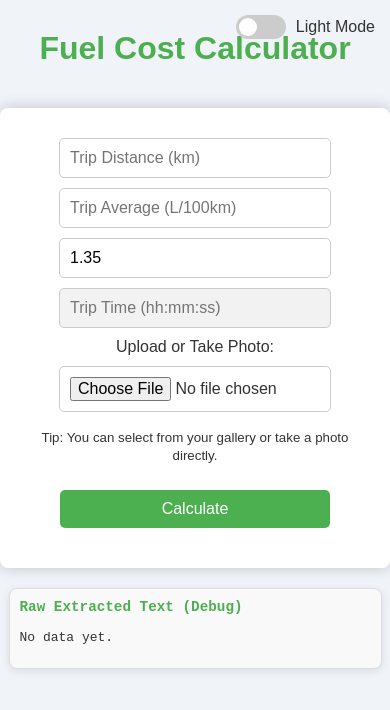
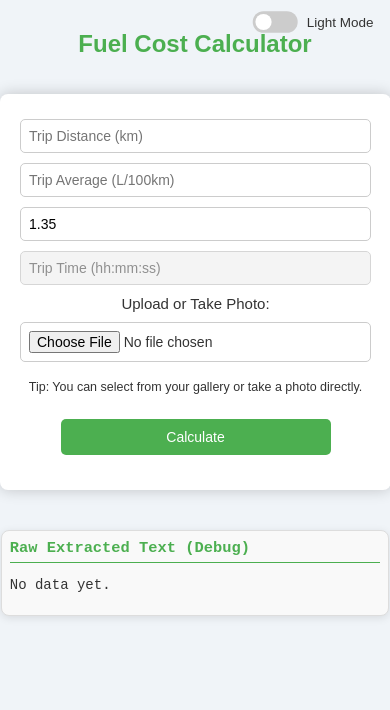
Before and after one commit to Yagnik-J-Donda/fuel-calculator, a plain HTML site: page index.html in a window 390 px wide. Drawn offline with Linux system fonts and the light colour scheme.

Commit message:
1. Responsive layout is added.

```diff
--- a/index.html
+++ b/index.html
@@ -6,6 +6,9 @@
     <title>Fuel Cost Calculator</title>
     <!-- Link to external CSS -->
     <link rel="stylesheet" href="style.css">
+
+    <!-- viewport-fit support for iPhones with notches -->
+    <meta name="viewport" content="width=device-width, initial-scale=1, viewport-fit=cover">
 </head>
 <body>
     <!-- Dark Mode Toggle -->
--- a/style.css
+++ b/style.css
@@ -23,13 +23,25 @@ h1 {
 }
 
 /* Main Container */
-.container {
+/* .container {
     background: white;
     padding: 20px 30px;
     border-radius: 8px;
     box-shadow: 0 0 15px rgba(0,0,0,0.2);
     margin-top: 20px;
     text-align: center;
+    transition: background 0.3s, color 0.3s;
+} */
+
+.container {
+    background: white;
+    padding: 20px 30px;
+    border-radius: 8px;
+    box-shadow: 0 0 15px rgba(0,0,0,0.2);
+    margin: 20px auto;
+    text-align: center;
+    width: 90%;
+    max-width: 500px; /* Limit width on large screens */
     transition: background 0.3s, color 0.3s;
 }
 
@@ -38,15 +50,18 @@ body.dark-mode .container {
     color: #f0f0f0;
 }
 
-/* Input Fields */
+/* === Input Fields === */
 input {
     display: block;
-    width: 250px;
+    width: 100%; /* Take full width of parent container */
+    max-width: 400px; /* Prevent stretching too much on large screens */
     padding: 10px;
     margin: 10px auto;
     border: 1px solid #ccc;
     border-radius: 5px;
     font-size: 16px;
+    box-sizing: border-box; /* Include padding/border in width */
+    transition: all 0.3s ease; /* Smooth transitions for focus or theme */
 }
 
 /* Readonly input (Trip Time) */
@@ -54,7 +69,24 @@ input[readonly] {
     background-color: #f2f2f2;
     color: #777;
     cursor: not-allowed;
+    opacity: 0.8; /* Subtle transparency for disabled look */
 }
+
+/* === Responsive Tweaks === */
+@media (max-width: 600px) {
+    input {
+        font-size: 14px; /* Slightly smaller font for small screens */
+        padding: 8px;
+    }
+}
+
+@media (min-width: 1200px) {
+    input {
+        font-size: 18px; /* Slightly larger font on big screens */
+        padding: 12px;
+    }
+}
+
 
 /* Button */
 button {
@@ -110,6 +142,12 @@ button:hover {
     display: flex;
     align-items: center;
     gap: 10px;
+}
+
+@media (max-width: 400px) {
+    .theme-toggle {
+        transform: scale(0.85);
+    }
 }
 
 .switch {
@@ -189,26 +227,98 @@ input:checked + .slider:before {
 /* === Debug Box === */
 .debug-box {
     margin-top: 20px;
-    width: 90%;
-    max-width: 600px;
+    width: 95%; /* More flexible on small screens */
+    max-width: 700px; /* Slightly wider for large displays */
     background-color: #f9f9f9;
     border: 1px solid #ddd;
     border-radius: 8px;
-    padding: 10px;
+    padding: 12px; /* Better spacing */
     font-family: monospace;
     color: #333;
-    overflow-x: auto;
+    overflow-x: auto; /* Allows horizontal scrolling if content overflows */
+    word-wrap: break-word; /* Prevents breaking layouts with long text */
     box-shadow: 0 2px 8px rgba(0, 0, 0, 0.1);
+    transition: all 0.3s ease; /* Smooth transitions for theme changes */
 }
 
+/* Dark Mode Styling */
 body.dark-mode .debug-box {
     background-color: #1e1e1e;
     color: #f0f0f0;
     border-color: #444;
 }
 
+/* Heading inside Debug Box */
 .debug-box h3 {
     margin-top: 0;
-    font-size: 1.1em;
+    margin-bottom: 10px;
+    font-size: 1.2em; /* Slightly larger heading */
     color: #4CAF50;
+    border-bottom: 1px solid #4CAF50; /* Subtle underline for clarity */
+    padding-bottom: 5px;
 }
+
+/* 📱 Responsive Tweaks */
+@media (max-width: 600px) {
+    .debug-box {
+        font-size: 14px; /* Slightly smaller font on mobile */
+        padding: 8px;    /* Tighter spacing for compact screens */
+    }
+
+    .debug-box h3 {
+        font-size: 1.1em;
+    }
+}
+
+@media (min-width: 1200px) {
+    .debug-box {
+        max-width: 800px; /* Wider for large monitors */
+        padding: 16px;
+        font-size: 16px;  /* Slightly larger font for readability */
+    }
+}
+
+
+/* === Responsive Styles === */
+@media (max-width: 768px) {
+    body {
+        font-size: 16px;
+    }
+
+    h1 {
+        font-size: 1.8em;
+    }
+
+    button {
+        font-size: 15px;
+        padding: 10px;
+    }
+
+    #progressOverlay {
+        font-size: 1.5em;
+    }
+}
+
+@media (max-width: 480px) {
+    body {
+        font-size: 15px;
+    }
+
+    h1 {
+        font-size: 1.6em;
+    }
+
+    .container {
+        padding: 15px 20px;
+    }
+
+    input, button {
+        font-size: 14px;
+    }
+
+    .theme-toggle {
+        top: 10px;
+        right: 10px;
+        transform: scale(0.9);
+    }
+}
```
